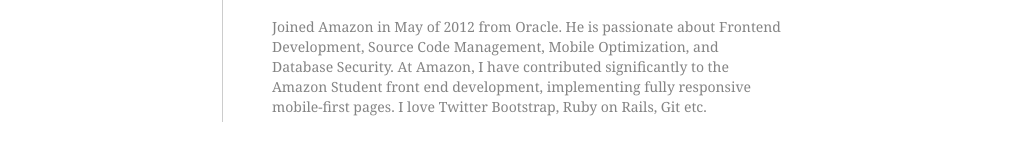
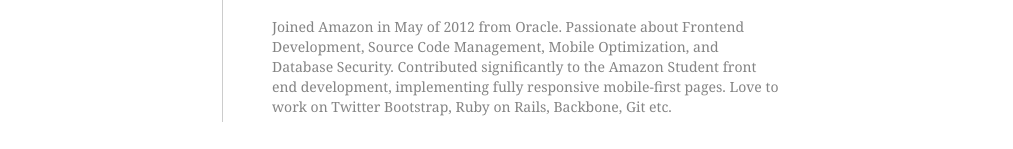
Before and after one commit to arindam89/resume, a plain HTML site: page index.html in a window 1280 px wide. Shown: the part 443-592 px from the top of the page, without its empty margins (133-1146 px from the left). Drawn offline with nearby package versions, Linux system fonts and the light colour scheme; a web font is replaced by a local one.

Commit message:
Corrected Grammer

```diff
--- a/index.html
+++ b/index.html
@@ -29,7 +29,7 @@
     <h4>Amazon.com</h4>
     <div class="date">2012 - present</div>
     <div class="description">
-      <p> Joined Amazon in May of 2012 from Oracle. He is passionate about Frontend Development, Source Code Management, Mobile Optimization, and Database Security.  At Amazon, I have contributed significantly to the Amazon Student front end development, implementing fully responsive mobile-first pages.  I love Twitter Bootstrap, Ruby on Rails, Git etc.</p>
+      <p> Joined Amazon in May of 2012 from Oracle. Passionate about Frontend Development, Source Code Management, Mobile Optimization, and Database Security. Contributed significantly to the Amazon Student front end development, implementing fully responsive mobile-first pages. Love to work on Twitter Bootstrap, Ruby on Rails, Backbone, Git etc.</p>
     </div>
   </div>
   <div class="item">
```
